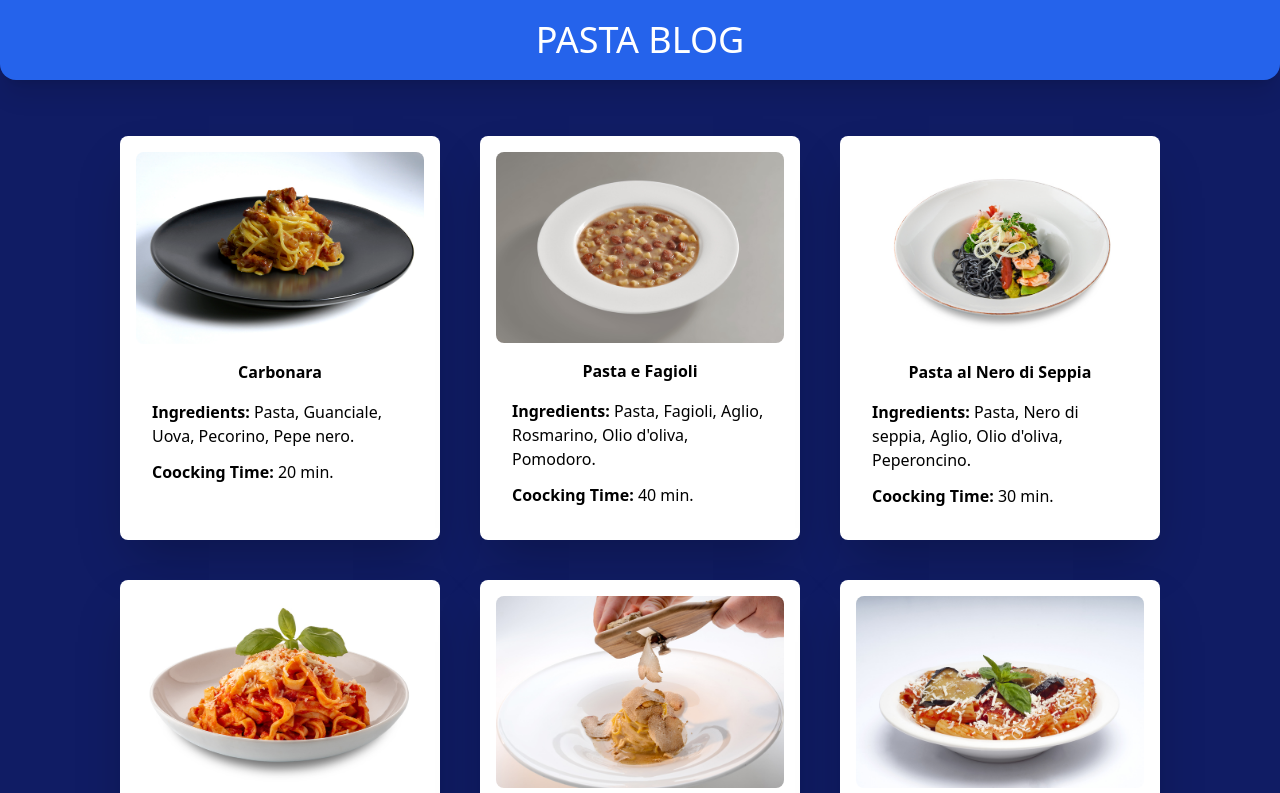
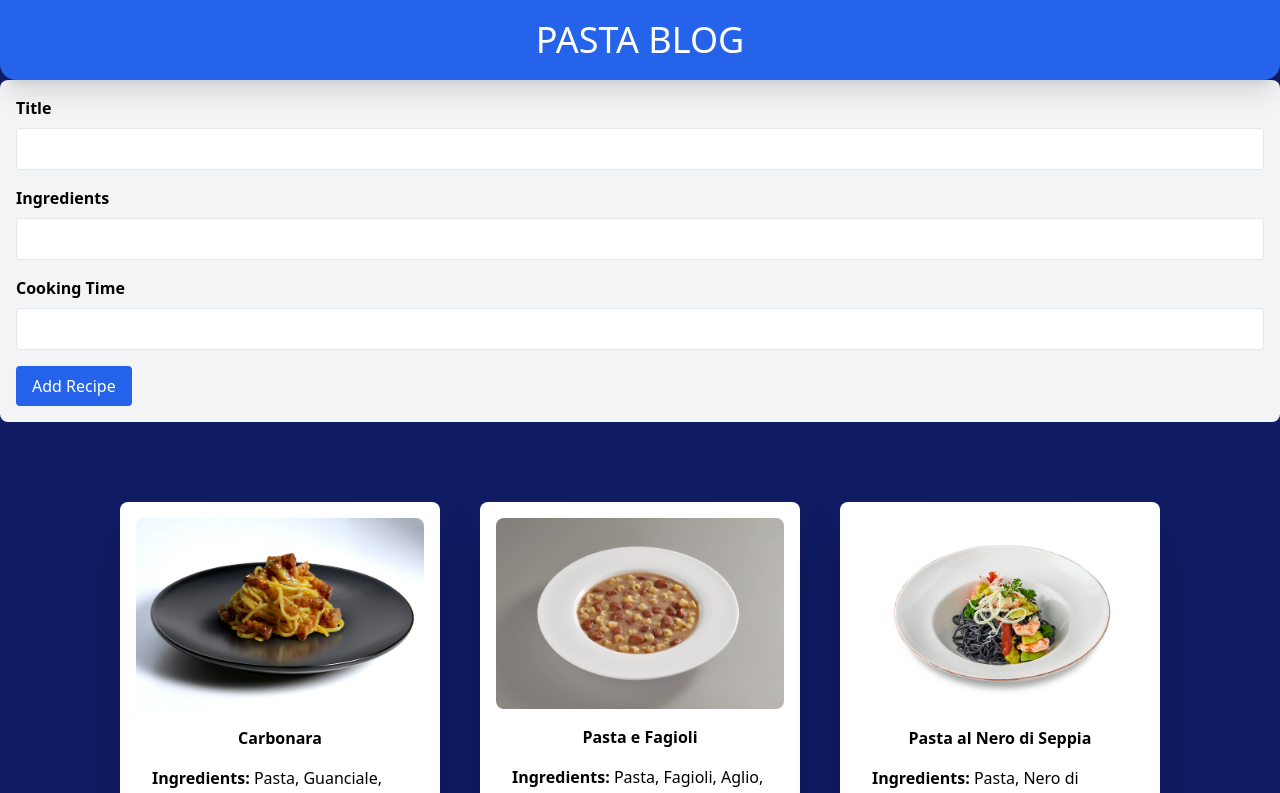
Before and after one commit to Simone-Fratini/react-form-multifield, a React (Vite) app: page / in a window 1280 px wide. Shown: the top 793 px of the page. Built offline with nearby package versions, Linux system fonts and the light colour scheme.

Commit message:
Implement recipe addition feature with form component

```diff
--- a/src/components/MainComponent.jsx
+++ b/src/components/MainComponent.jsx
@@ -1,14 +1,77 @@
+import { useState } from 'react';
 import FoodCards from './FoodCards.jsx';
+import foods from '../data/foods.jsx';
 
+function MainComponent() {
+  const [recipes, setRecipes] = useState(foods);
 
+  const addRecipe = (newRecipe) => {
+    setRecipes([...recipes, { ...newRecipe, id: recipes.length + 1 }]);
+  };
 
+  return (
+    <main className="container mx-auto">
+      <FormComponent onAddRecipe={addRecipe} />
+      <FoodCards recipes={recipes} />
+    </main>
+  );
+}
 
-function MainComponent(){
-    return(
-        <main className=" container mx-auto">
-            <FoodCards />
-        </main>
-    );
+function FormComponent({ onAddRecipe }) {
+  const [title, setTitle] = useState('');
+  const [ingredients, setIngredients] = useState('');
+  const [cookingTime, setCookingTime] = useState('');
+
+  const handleSubmit = (e) => {
+    e.preventDefault();
+    if (title && ingredients && cookingTime) {
+      const newRecipe = {
+        title,
+        ingredients: ingredients.split(',').map((ing) => ing.trim()),
+        cookingTime,
+        img: '../public/pasta/pastaCarbonara.jpg',
+      };
+      onAddRecipe(newRecipe);
+      setTitle('');
+      setIngredients('');
+      setCookingTime('');
+    }
+  };
+
+  return (
+    <form className="p-4 bg-gray-100 rounded-lg mb-6" onSubmit={handleSubmit}>
+      <div className="mb-4">
+        <label className="block mb-2 font-bold">Title</label>
+        <input
+          type="text"
+          className="w-full p-2 border rounded"
+          value={title}
+          onChange={(e) => setTitle(e.target.value)}
+        />
+      </div>
+      <div className="mb-4">
+        <label className="block mb-2 font-bold">Ingredients</label>
+        <input
+          type="text"
+          className="w-full p-2 border rounded"
+          value={ingredients}
+          onChange={(e) => setIngredients(e.target.value)}
+        />
+      </div>
+      <div className="mb-4">
+        <label className="block mb-2 font-bold">Cooking Time</label>
+        <input
+          type="text"
+          className="w-full p-2 border rounded"
+          value={cookingTime}
+          onChange={(e) => setCookingTime(e.target.value)}
+        />
+      </div>
+      <button type="submit" className="px-4 py-2 bg-blue-600 text-white rounded">
+        Add Recipe
+      </button>
+    </form>
+  );
 }
 
 export default MainComponent;
```
